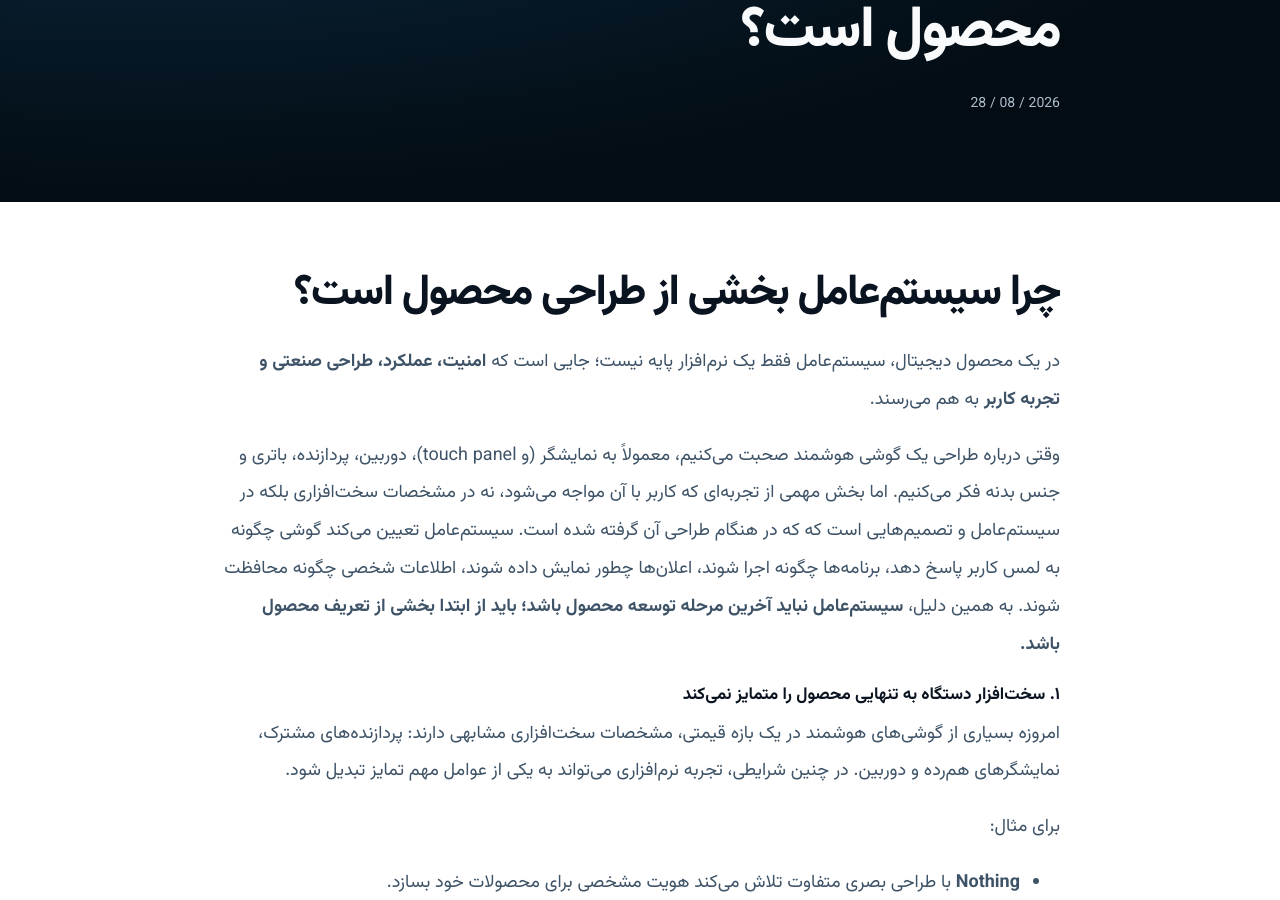
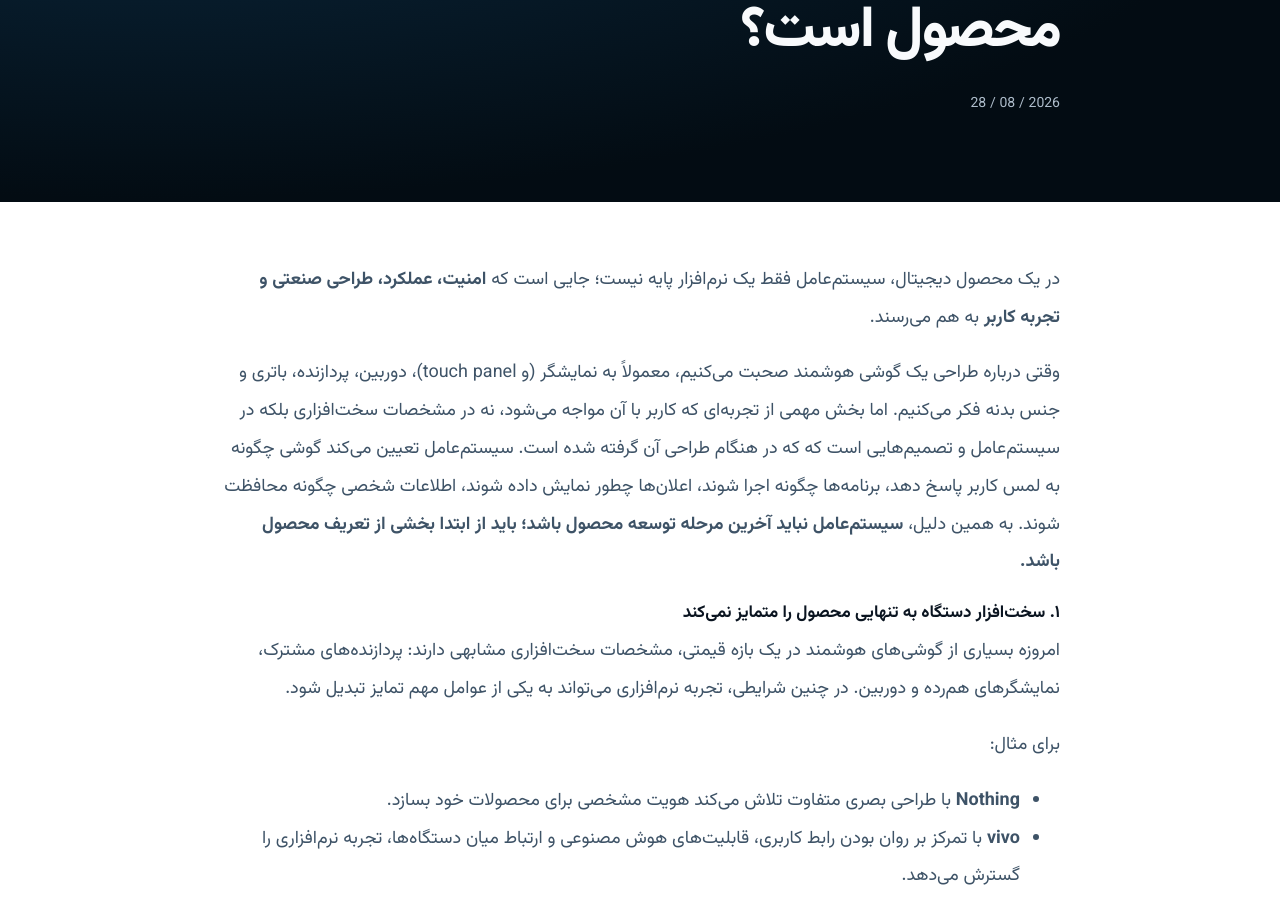
Before and after one commit to RayboneDev/website-raybone, a Jekyll site: the page built from _posts/2026-08-28-product-os.md, in a window 1280 px wide and 900 px high, scrolled down 305 px. Built offline with Jekyll 4.4.1, drawn with Linux system fonts in a browser that asks for light colours.

Commit message:
Update 2026-08-28-product-os.md

```diff
--- a/_posts/2026-08-28-product-os.md
+++ b/_posts/2026-08-28-product-os.md
@@ -10,8 +10,6 @@ excerpt_en: Operating system decisions shape the user experience and the future
 translation_url: /en/blog/product-os/
 ---
 
-
-## چرا سیستم‌عامل بخشی از طراحی محصول است؟
 
 در یک محصول دیجیتال، سیستم‌عامل فقط یک نرم‌افزار پایه نیست؛ جایی است که **امنیت، عملکرد، طراحی صنعتی و تجربه کاربر** به هم می‌رسند.
 
```
